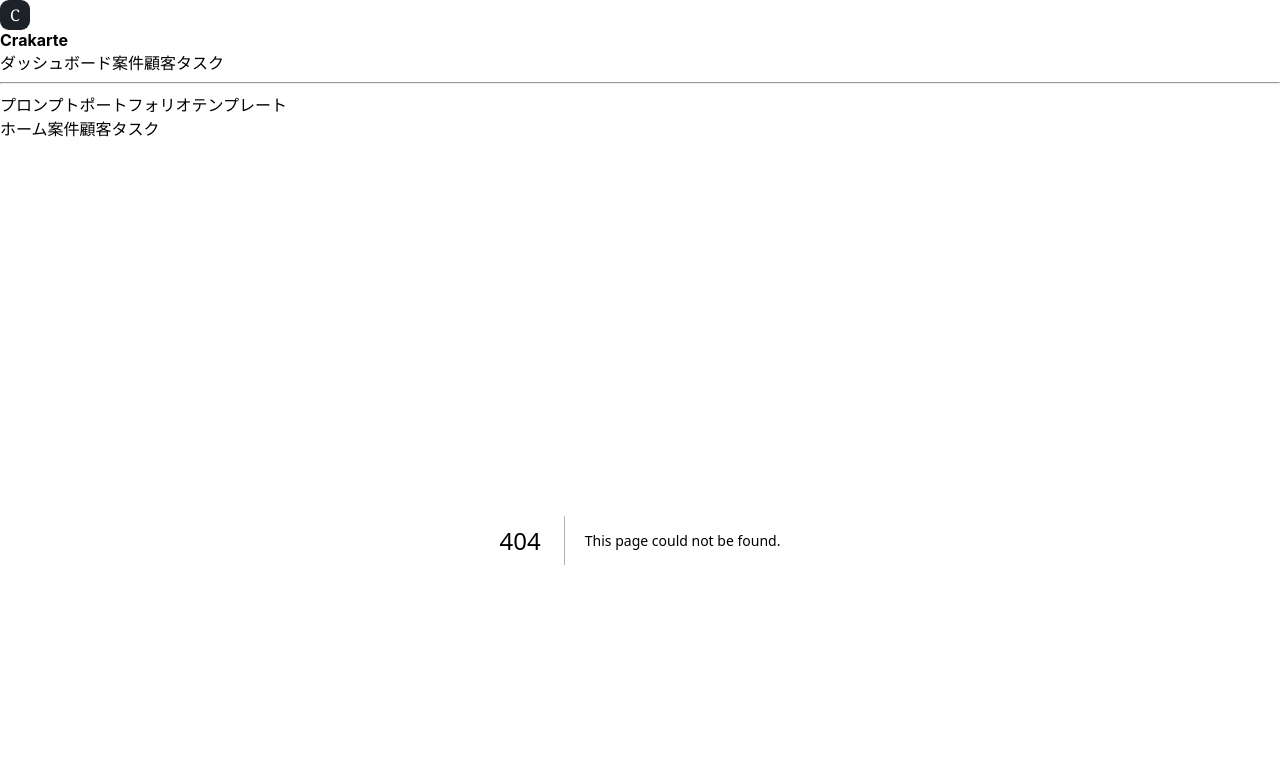
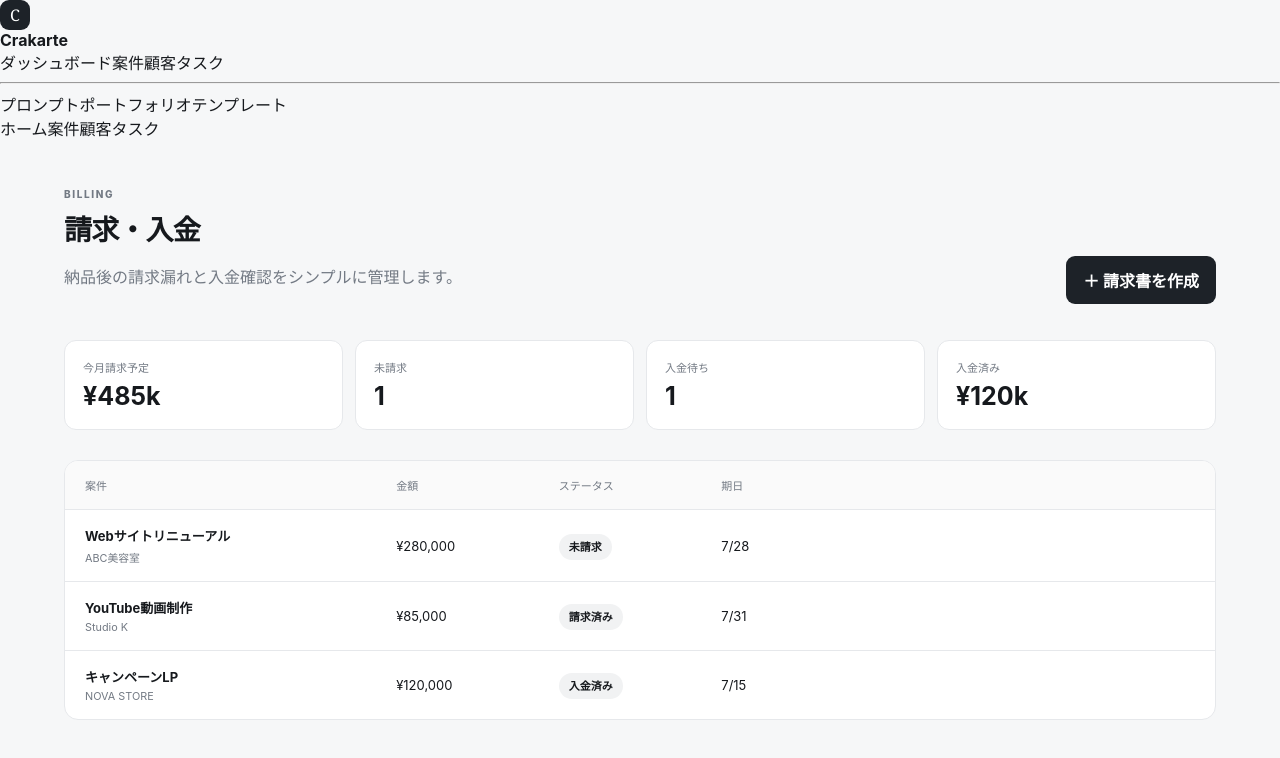
Before and after one commit to karukimori-wq/crakarte, a Next.js app: page /billing in a window 1280 px wide. Before the commit this address had no page. Shown: the top 758 px of the page. Built offline with nearby package versions, Linux system fonts and the light colour scheme.

Commit message:
Add billing and payment prototype

```diff
--- /dev/null
+++ b/src/app/billing/page.tsx
@@ -0,0 +1,2 @@
+const bills=[{client:"ABC美容室",project:"Webサイトリニューアル",amount:"¥280,000",status:"未請求",due:"7/28"},{client:"Studio K",project:"YouTube動画制作",amount:"¥85,000",status:"請求済み",due:"7/31"},{client:"NOVA STORE",project:"キャンペーンLP",amount:"¥120,000",status:"入金済み",due:"7/15"}];
+export default function Billing(){return <main className="standalone"><header className="page-head"><div><p className="eyebrow">BILLING</p><h1>請求・入金</h1><p>納品後の請求漏れと入金確認をシンプルに管理します。</p></div><button className="primary">＋ 請求書を作成</button></header><div className="task-summary"><div><span>今月請求予定</span><strong>¥485k</strong></div><div><span>未請求</span><strong>1</strong></div><div><span>入金待ち</span><strong>1</strong></div><div><span>入金済み</span><strong>¥120k</strong></div></div><section className="table-card"><div className="table-row billing-row table-head"><span>案件</span><span>金額</span><span>ステータス</span><span>期日</span></div>{bills.map(b=><div className="table-row billing-row" key={b.project}><span><strong>{b.project}</strong><small>{b.client}</small></span><span>{b.amount}</span><span><b className="status">{b.status}</b></span><span>{b.due}</span></div>)}</section></main>}
```
